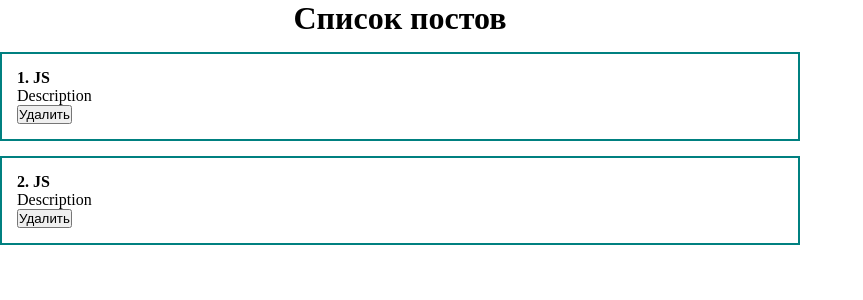
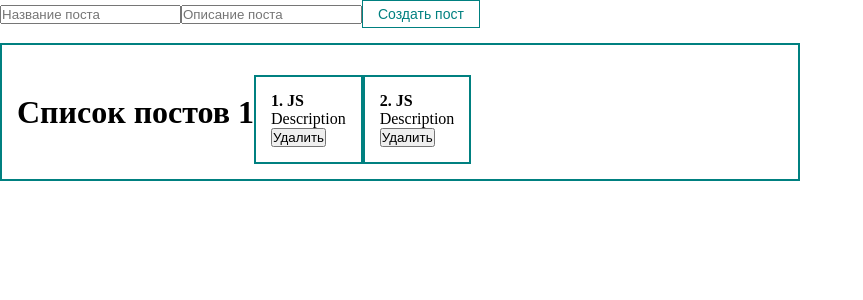
Before and after one commit to DashaKorotkevich/react-training, a React (Vite) app: page / in a window 1280 px wide. Shown: the top 300 px of the page, without its empty margins (0-863 px from the left). Built offline with nearby package versions, Linux system fonts and the light colour scheme.

Commit message:
feat: компонент кнопки

```diff
--- a/src/App.jsx
+++ b/src/App.jsx
@@ -3,6 +3,8 @@
 import ClassCounter from "./components/ClassCounter";
 import './styles/App.css';
 import PostItem from "./components/PostItem";
+import PostList from "./components/PostList";
+import MyButton from "./components/UI/button/MyButton";
 
 function App() {
   const [posts, setPosts] = useState([
@@ -11,12 +13,17 @@
   ])
 
   return (
-    <div class='App'>
-      <h1 style={{textAlign: 'center'}}>Список постов</h1>
-     {posts.map(post =>
-       <PostItem post={post} key={post.id}/> // ключи позволяют перерисовывать те элементы, в которых произошли изменения
-     )}
-
+    <div className='App'>
+      {/* <PostItem post={{id: 1, title: 'js', body: 'fjj'}}/> */}
+      <form>
+        <input type="text" placeholder="Название поста"/>
+        <input type="text" placeholder="Описание поста"/>
+        <MyButton>Создать пост</MyButton>
+      </form>
+      {/* {posts.map(post=>
+        <PostItem post={post} key={post.id}/>
+      )} */}
+      <PostList posts={posts} title="Список постов 1"/>
     </div>
   );
 }
--- /dev/null
+++ b/src/components/PostList.jsx
@@ -0,0 +1,15 @@
+import React from 'react';
+import PostItem from "./PostItem";
+
+const PostList = ({ posts, title }) => {
+  return (
+    <div className="post">
+      <h1 style={{textAlign: 'center'}}>{title}</h1>
+      {posts.map(post => (
+        <PostItem post={post} key={post.id} />
+      ))}
+    </div>
+  );
+};
+
+export default PostList;
--- /dev/null
+++ b/src/components/UI/button/MyButton.jsx
@@ -0,0 +1,11 @@
+import React from 'react';
+import classes from './MyButton.module.css'
+const MyButton = (props) => {
+  return (
+    <button className={classes.myBtn}>
+      {props.children/*реакт не знает куда добавлять вложенные элементы аналогия slot в vue */}
+    </button>
+  );
+};
+
+export default MyButton;
--- /dev/null
+++ b/src/components/UI/button/MyButton.module.css
@@ -0,0 +1,8 @@
+.myBtn {
+  padding: 5px 15px;
+  color: teal;
+  font-size: 14px;
+  background: transparent;
+  border: 1px solid teal;
+  cursor: pointer;
+}
```
